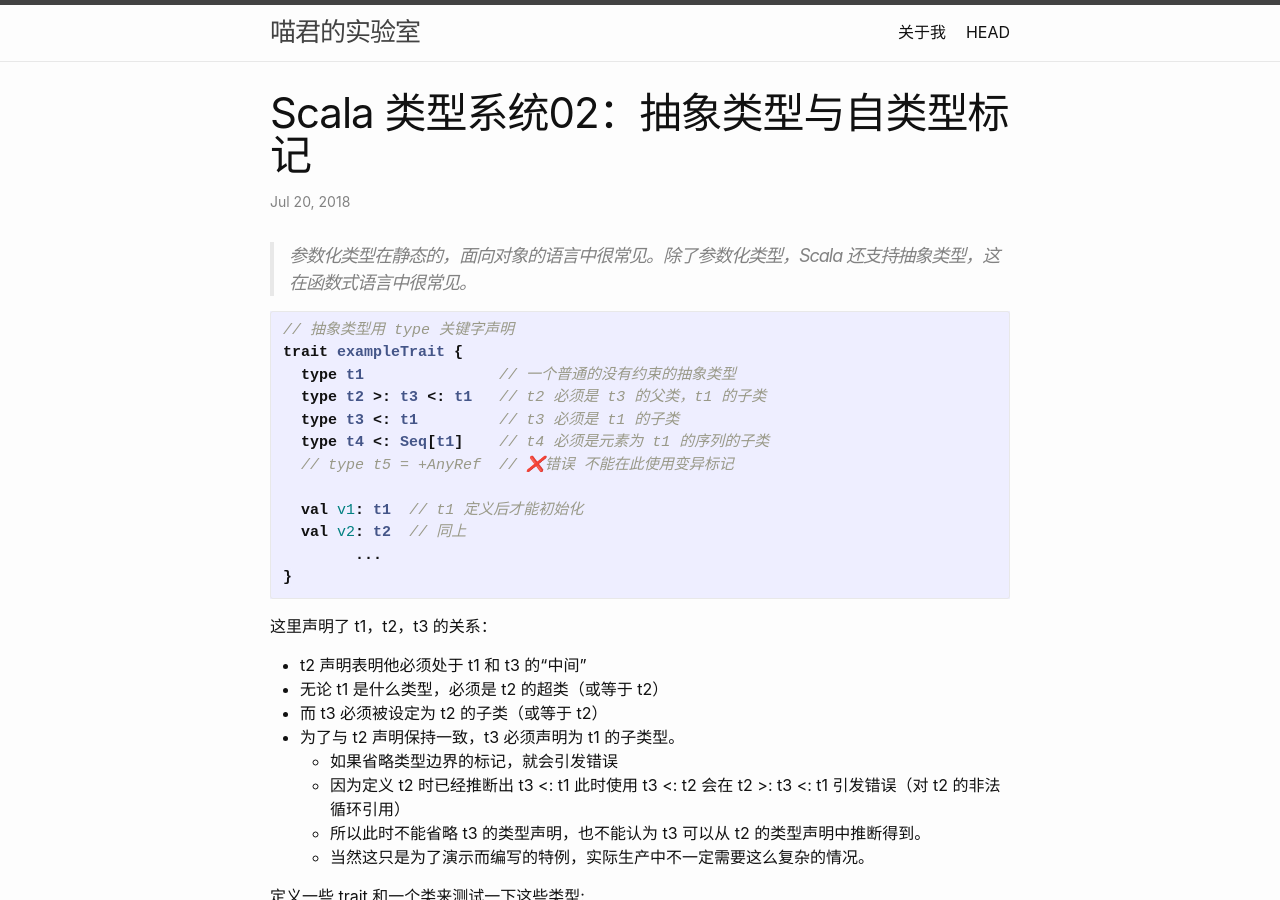
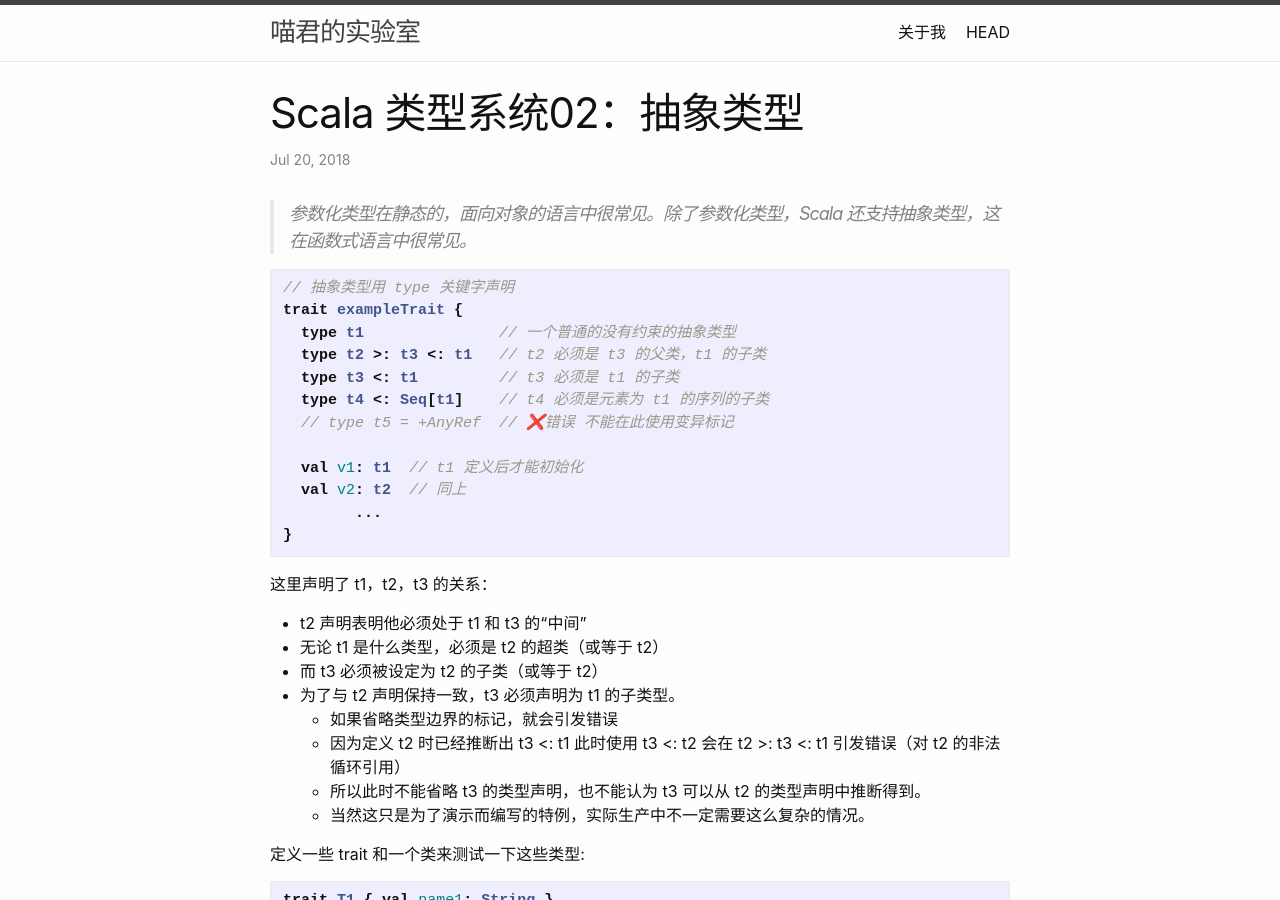
Before and after one commit to SinarPandora/SinarPandora.github.io.backup, a Jekyll site: the page built from _posts/2018-07-20-Scala 类型系统02.md, in a window 1280 px wide and 900 px high. Built offline with Jekyll 4.4.1, drawn with Linux system fonts in a browser that asks for light colours.

Commit message:
修改标题

```diff
--- a/_posts/2018-07-20-Scala 类型系统02.md
+++ b/_posts/2018-07-20-Scala 类型系统02.md
@@ -1,6 +1,6 @@
 ---
 layout: post
-title: Scala 类型系统02：抽象类型与自类型标记
+title: Scala 类型系统02：抽象类型
 ---
 > 参数化类型在静态的，面向对象的语言中很常见。除了参数化类型，Scala 还支持抽象类型，这在函数式语言中很常见。
 
```
